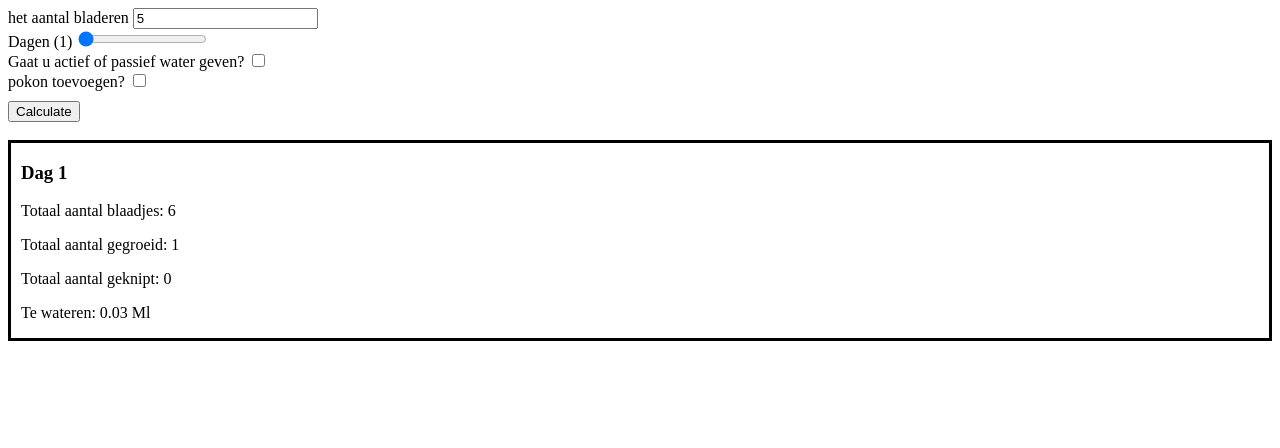
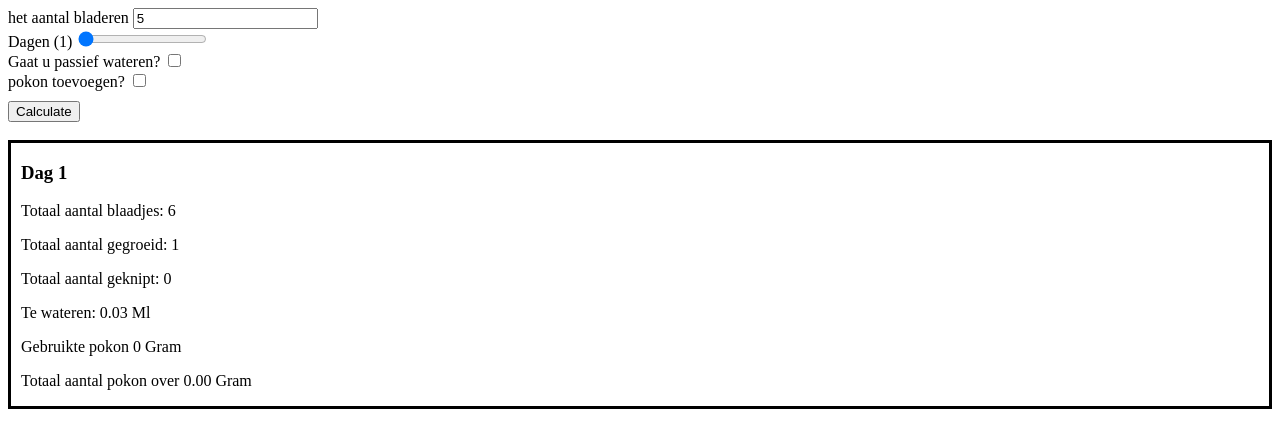
Before and after one commit to MerijnDreef/Bonzai-boompje-groei, a plain HTML site: page index.html in a window 1280 px wide. Both pictures are taken after typing "5" into the empty fields and a click on the button "Calculate". Drawn offline with Linux system fonts and the light colour scheme.

Commit message:
trying to figure out how to check when toFixed can be used

```diff
--- a/index.html
+++ b/index.html
@@ -16,7 +16,7 @@
         <label for="days" id="daysLabel">Dagen (1)</label>
         <input type="range" min="1" max="42" value="1" id="days" name="days">
         <br>
-        <label for="water">Gaat u actief of passief water geven?</label>
+        <label for="water">Gaat u passief wateren?</label>
         <input type="checkbox" id="water" name="water">
         <br>
         <label for="pokonCheckbox">pokon toevoegen?</label>
--- a/script.js
+++ b/script.js
@@ -51,6 +51,7 @@ function calcDays() {
 
    var pokonTotal = pokonInput.value;
    pokonTotal = pokonTotal * 1;
+   var usedPokon = 0;
    var daysCurrent = 1;
    var daysCount = daysAmount.value * 1;
    var cutCount = 0;
@@ -71,8 +72,11 @@ function calcDays() {
    if (pokonCheckbox.checked == true && pokonTotal >= 0.3) {
       var addUp = leafsAmount.value / 100 * 6;
       pokonTotal = pokonTotal - 0.3;
+      usedPokon = 0.3;
+
    } else {
       var addUp = leafsAmount.value / 100 * 4;
+      usedPokon = 0;
    }
 
    /*
@@ -128,18 +132,32 @@ function calcDays() {
          waterResult = 0;
       }
 
+      waterResult = waterResult.toFixed(2);
+      // pokonTotal = pokonTotal.toFixed(2);
+      if(pokonTotal.toFixed(2)) {
+         console.log(pokonTotal.toFixed(2) + "  I work on the if");
+         pokonTotal = pokonTotal.toFixed(2);
+      } else {
+         console.log(pokonTotal.toFixed(2) + "  I work on the else");
+      }
+
       var div = document.createElement('div');
       var day = document.createElement('h3');
       var totalAmount = document.createElement('p');
       var totalGrow = document.createElement('p');
       var totalCut = document.createElement('p');
       var totalWater = document.createElement('p');
+      var pokonUse = document.createElement('p');
+      var pokonAmountTotal = document.createElement('p');
 
       day.innerText = "Dag " + daysCurrent;
       totalAmount.innerText = "Totaal aantal blaadjes: " + initialAmount;
       totalGrow.innerText = "Totaal aantal gegroeid: " + growthResult;
       totalCut.innerText = "Totaal aantal geknipt: " + cutCount;
       totalWater.innerText = "Te wateren: " + waterResult + " Ml";
+      pokonUse.innerText = "Gebruikte pokon " + usedPokon + " Gram";
+      pokonAmountTotal.innerText = "Totaal aantal pokon over " + pokonTotal + " Gram";
+
 
       div.style.border = "black solid 3px";
       div.style.marginBottom = "10px";
@@ -150,6 +168,8 @@ function calcDays() {
       div.appendChild(totalGrow);
       div.appendChild(totalCut);
       div.appendChild(totalWater);
+      div.appendChild(pokonUse);
+      div.appendChild(pokonAmountTotal);
       resultTotal[0].appendChild(div);
 
       /*
@@ -158,8 +178,11 @@ function calcDays() {
       if (pokonCheckbox.checked == true && pokonTotal >= 0.3) {
          addUp = initialAmount / 100 * 6;
          pokonTotal = pokonTotal - 0.3;
+
+         usedPokon = 0.3;
       } else {
          addUp = initialAmount / 100 * 4;
+         usedPokon = 0;
       }
 
       daysCurrent++;
```
